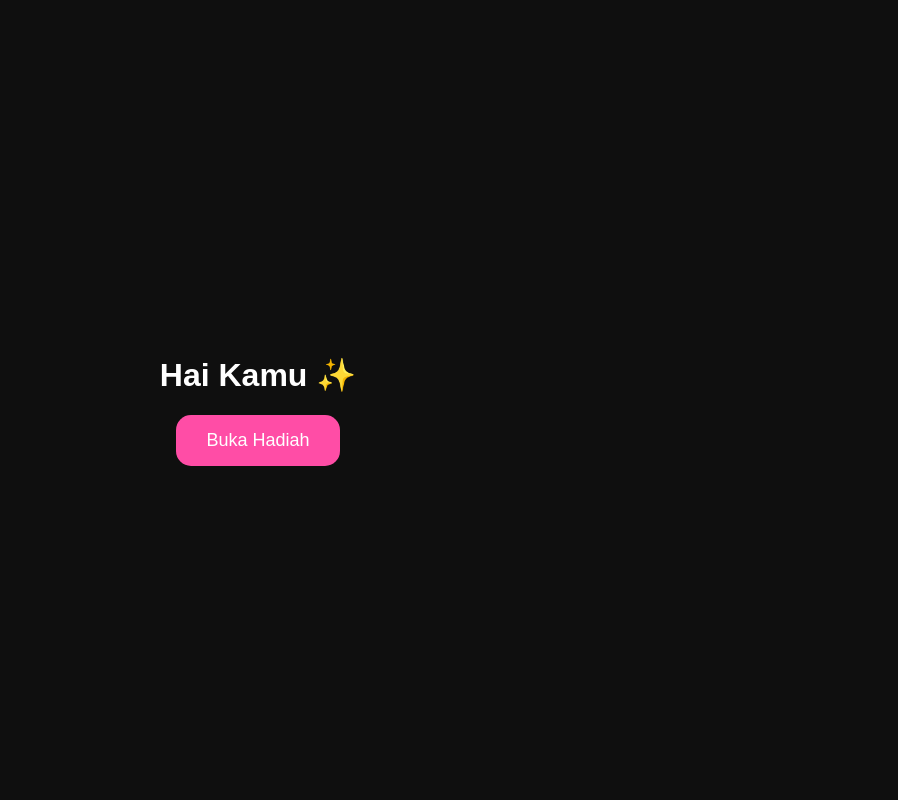
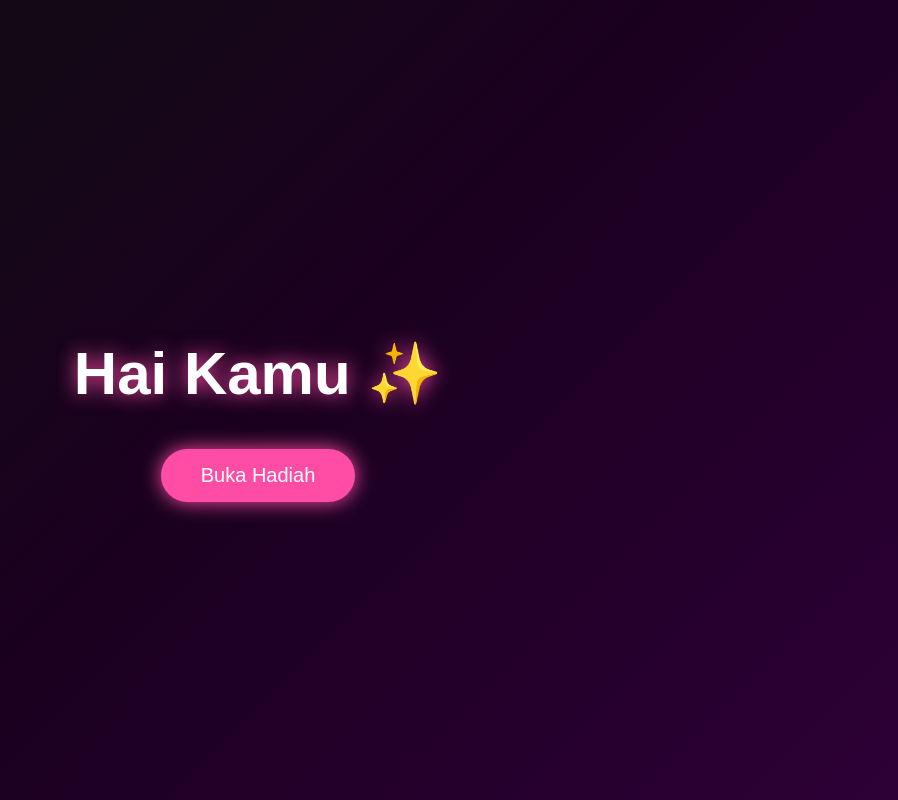
Before and after one commit to andre92-cell/gift-webb, a plain HTML site: page index.html in a window 1280 px wide. Shown: the whole page, without its empty margins (382-1280 px from the left). Drawn offline with Linux system fonts and the light colour scheme.

Commit message:
Update style.css

```diff
--- a/style.css
+++ b/style.css
@@ -1,24 +1,51 @@
+
 body{
   margin:0;
   height:100vh;
   display:flex;
   justify-content:center;
   align-items:center;
-  background:#0f0f0f;
+  background:linear-gradient(135deg,#0f0f0f,#1a001f,#2d0036);
+  overflow:hidden;
+  font-family:sans-serif;
   color:white;
-  font-family:sans-serif;
 }
 
 .container{
   text-align:center;
+  animation:fade 2s ease;
+}
+
+h1{
+  font-size:60px;
+  text-shadow:0 0 20px #ff4da6;
 }
 
 button{
-  padding:15px 30px;
+  padding:15px 40px;
   border:none;
-  border-radius:15px;
+  border-radius:30px;
   background:#ff4da6;
   color:white;
-  font-size:18px;
+  font-size:20px;
   cursor:pointer;
+  transition:0.3s;
+  box-shadow:0 0 20px #ff4da6;
 }
+
+button:hover{
+  transform:scale(1.1);
+  box-shadow:0 0 40px #ff4da6;
+}
+
+@keyframes fade{
+  from{
+    opacity:0;
+    transform:translateY(30px);
+  }
+
+  to{
+    opacity:1;
+    transform:translateY(0);
+  }
+}
```
